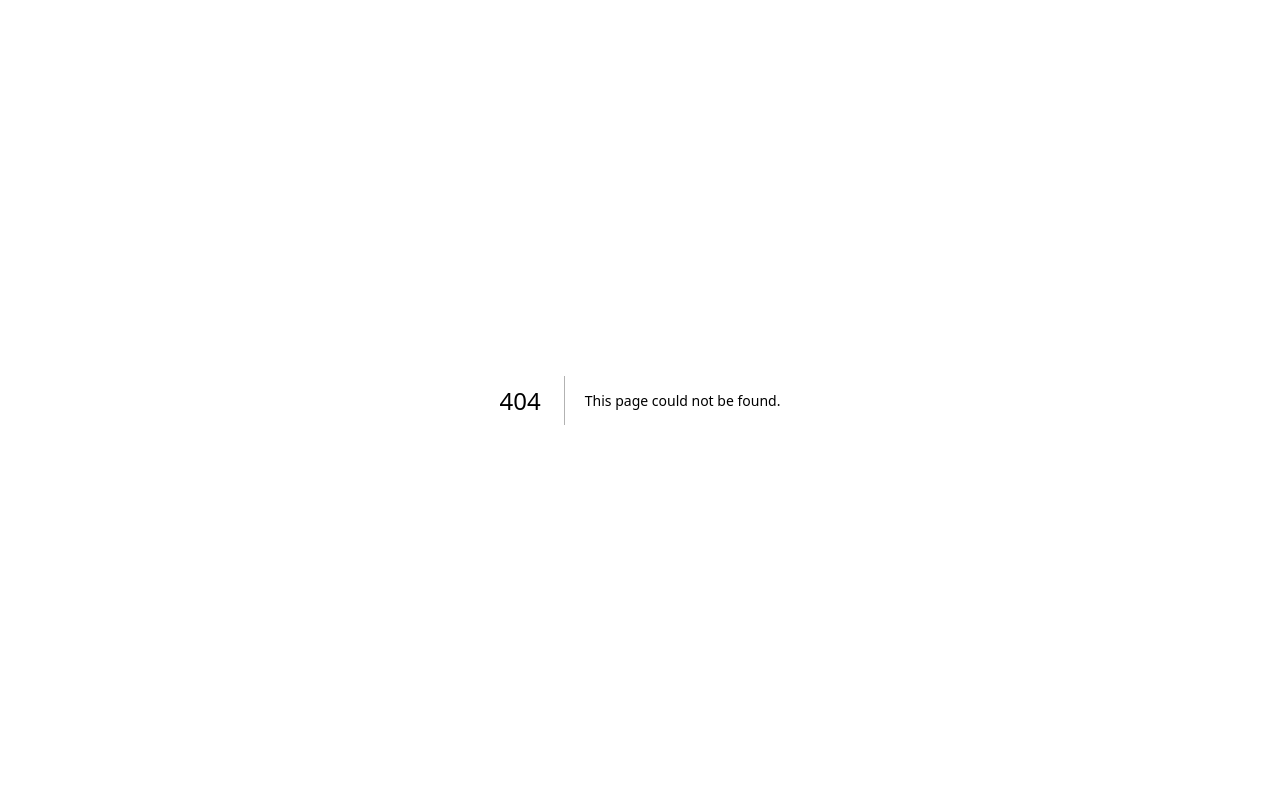
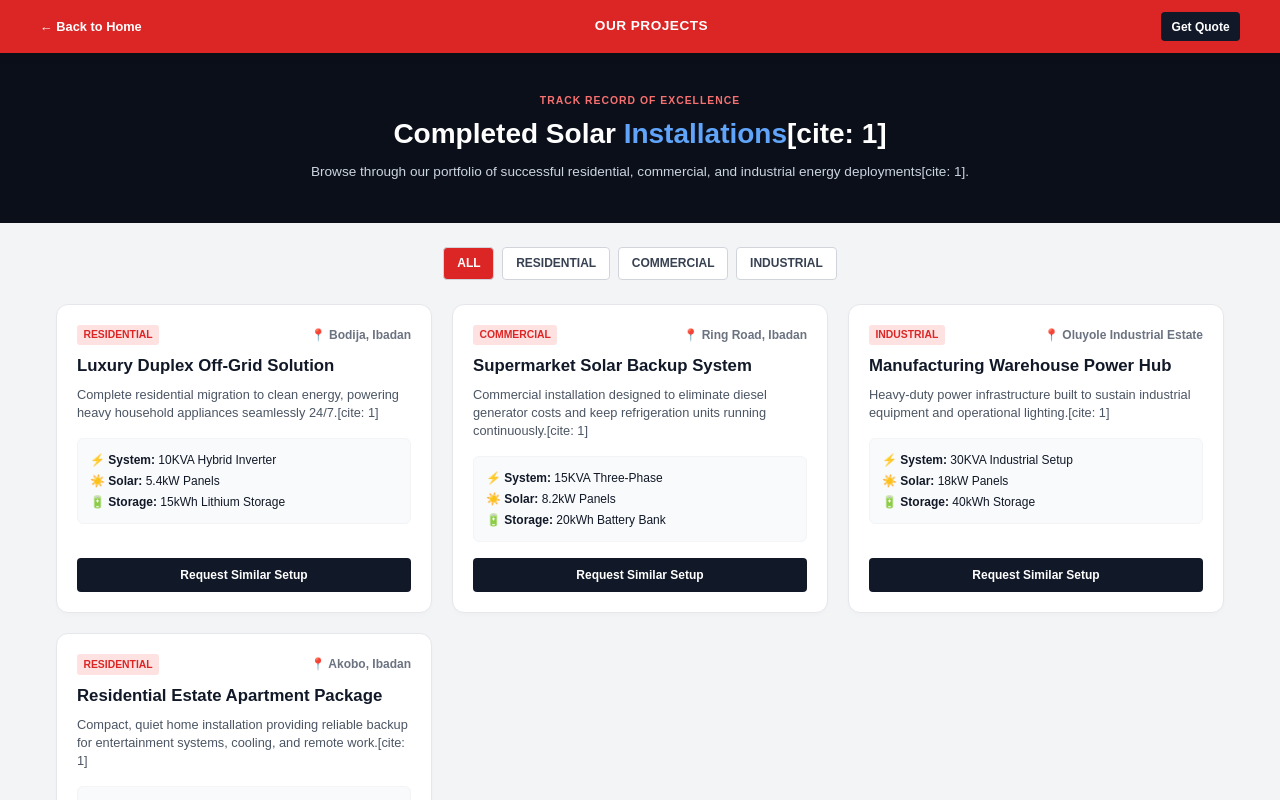
Before and after one commit to litesolar/litesolarsolutions, a Next.js app: page /projects in a window 1280 px wide. Before the commit this address had no page. Shown: the top 800 px of the page. Built offline with nearby package versions, Linux system fonts and the light colour scheme.

Commit message:
Create page.js

```diff
--- /dev/null
+++ b/app/projects/page.js
@@ -0,0 +1,139 @@
+'use client';
+import { useState } from 'react';
+import Link from 'next/link';
+
+export default function ProjectsPage() {
+  const [filter, setFilter] = useState('ALL');
+
+  const projectsList = [
+    {
+      title: "Luxury Duplex Off-Grid Solution",
+      category: "RESIDENTIAL",
+      location: "Bodija, Ibadan",
+      systemSize: "10KVA Hybrid Inverter",
+      solarCapacity: "5.4kW Panels",
+      batteryCapacity: "15kWh Lithium Storage",
+      description: "Complete residential migration to clean energy, powering heavy household appliances seamlessly 24/7."
+    },
+    {
+      title: "Supermarket Solar Backup System",
+      category: "COMMERCIAL",
+      location: "Ring Road, Ibadan",
+      systemSize: "15KVA Three-Phase",
+      solarCapacity: "8.2kW Panels",
+      batteryCapacity: "20kWh Battery Bank",
+      description: "Commercial installation designed to eliminate diesel generator costs and keep refrigeration units running continuously."
+    },
+    {
+      title: "Manufacturing Warehouse Power Hub",
+      category: "INDUSTRIAL",
+      location: "Oluyole Industrial Estate",
+      systemSize: "30KVA Industrial Setup",
+      solarCapacity: "18kW Panels",
+      batteryCapacity: "40kWh Storage",
+      description: "Heavy-duty power infrastructure built to sustain industrial equipment and operational lighting."
+    },
+    {
+      title: "Residential Estate Apartment Package",
+      category: "RESIDENTIAL",
+      location: "Akobo, Ibadan",
+      systemSize: "5KVA Hybrid Inverter",
+      solarCapacity: "3.2kW Panels",
+      batteryCapacity: "10kWh Storage",
+      description: "Compact, quiet home installation providing reliable backup for entertainment systems, cooling, and remote work."
+    }
+  ];
+
+  const filteredProjects = filter === 'ALL'
+    ? projectsList
+    : projectsList.filter(p => p.category === filter);
+
+  return (
+    <div style={{ backgroundColor: '#f3f4f6', color: '#111827', minHeight: '100vh', fontFamily: 'sans-serif', paddingBottom: '5rem' }}>
+
+      {/* HEADER */}
+      <header style={{ backgroundColor: '#dc2626', color: '#ffffff', padding: '0.75rem 1rem', position: 'sticky', top: 0, zIndex: 1000, boxShadow: '0 2px 10px rgba(0,0,0,0.1)' }}>
+        <div style={{ maxWidth: '1200px', margin: '0 auto', display: 'flex', justifyContent: 'space-between', alignItems: 'center' }}>
+          <Link href="/" style={{ color: '#fff', textDecoration: 'none', fontWeight: 'bold', fontSize: '0.8rem' }}>
+            ← Back to Home
+          </Link>
+          <span style={{ fontWeight: '900', fontSize: '0.85rem', letterSpacing: '0.5px' }}>OUR PROJECTS</span>
+          <Link href="/request-a-quote" style={{ backgroundColor: '#111827', color: '#fff', padding: '0.35rem 0.65rem', borderRadius: '4px', textDecoration: 'none', fontSize: '0.75rem', fontWeight: 'bold' }}>
+            Get Quote
+          </Link>
+        </div>
+      </header>
+
+      {/* HERO SECTION */}
+      <section style={{ backgroundColor: '#0b0f19', color: '#ffffff', padding: '2.5rem 1rem', textAlign: 'center' }}>
+        <div style={{ maxWidth: '800px', margin: '0 auto' }}>
+          <div style={{ fontSize: '0.65rem', fontWeight: '800', color: '#f87171', letterSpacing: '1px', marginBottom: '0.5rem' }}>
+            TRACK RECORD OF EXCELLENCE
+          </div>
+          <h1 style={{ fontSize: '1.75rem', fontWeight: '900', marginBottom: '0.75rem', lineHeight: '1.2' }}>
+            Completed Solar <span style={{ color: '#60a5fa' }}>Installations</span>[cite: 1]
+          </h1>
+          <p style={{ fontSize: '0.85rem', color: '#cbd5e1', lineHeight: '1.5' }}>
+            Browse through our portfolio of successful residential, commercial, and industrial energy deployments[cite: 1].
+          </p>
+        </div>
+      </section>
+
+      {/* FILTER BUTTONS */}
+      <div style={{ maxWidth: '1200px', margin: '1.5rem auto 0 auto', padding: '0 1rem', display: 'flex', gap: '0.5rem', justifyContent: 'center', flexWrap: 'wrap' }}>
+        {['ALL', 'RESIDENTIAL', 'COMMERCIAL', 'INDUSTRIAL'].map((cat) => (
+          <button
+            key={cat}
+            onClick={() => setFilter(cat)}
+            style={{
+              backgroundColor: filter === cat ? '#dc2626' : '#ffffff',
+              color: filter === cat ? '#ffffff' : '#374151',
+              border: '1px solid #d1d5db',
+              padding: '0.4rem 0.8rem',
+              borderRadius: '4px',
+              fontWeight: 'bold',
+              fontSize: '0.75rem',
+              cursor: 'pointer'
+            }}
+          >
+            {cat}
+          </button>
+        ))}
+      </div>
+
+      {/* PROJECTS GRID */}
+      <main style={{ maxWidth: '1200px', margin: '1.5rem auto', padding: '0 1rem' }}>
+        <div style={{ display: 'grid', gridTemplateColumns: 'repeat(auto-fit, minmax(280px, 1fr))', gap: '1.25rem' }}>
+          {filteredProjects.map((proj, idx) => (
+            <div key={idx} style={{ backgroundColor: '#ffffff', padding: '1.25rem', borderRadius: '0.75rem', border: '1px solid #e5e7eb', boxShadow: '0 2px 4px rgba(0,0,0,0.02)', display: 'flex', flexDirection: 'column', justifyContent: 'space-between' }}>
+              <div>
+                <div style={{ display: 'flex', justifyContent: 'space-between', alignItems: 'center', marginBottom: '0.5rem' }}>
+                  <span style={{ fontSize: '0.65rem', fontWeight: '800', color: '#dc2626', backgroundColor: '#fee2e2', padding: '0.15rem 0.4rem', borderRadius: '3px' }}>
+                    {proj.category}
+                  </span>
+                  <span style={{ fontSize: '0.75rem', color: '#6b7280', fontWeight: '600' }}>📍 {proj.location}</span>
+                </div>
+                <h3 style={{ fontSize: '1.05rem', fontWeight: '900', color: '#111827', marginBottom: '0.5rem' }}>{proj.title}</h3>
+                <p style={{ fontSize: '0.8rem', color: '#4b5563', lineHeight: '1.4', marginBottom: '1rem' }}>{proj.description}[cite: 1]</p>
+
+                <div style={{ backgroundColor: '#f9fafb', padding: '0.75rem', borderRadius: '6px', fontSize: '0.75rem', marginBottom: '1rem', border: '1px solid #f3f4f6' }}>
+                  <div style={{ marginBottom: '0.2rem' }}>⚡ <strong>System:</strong> {proj.systemSize}</div>
+                  <div style={{ marginBottom: '0.2rem' }}>☀️ <strong>Solar:</strong> {proj.solarCapacity}</div>
+                  <div>🔋 <strong>Storage:</strong> {proj.batteryCapacity}</div>
+                </div>
+              </div>
+
+              <Link
+                href="/request-a-quote"
+                style={{ textAlign: 'center', backgroundColor: '#111827', color: '#fff', padding: '0.5rem', borderRadius: '4px', textDecoration: 'none', fontSize: '0.75rem', fontWeight: 'bold' }}
+              >
+                Request Similar Setup
+              </Link>
+            </div>
+          ))}
+        </div>
+      </main>
+
+    </div>
+  );
+}3
```
